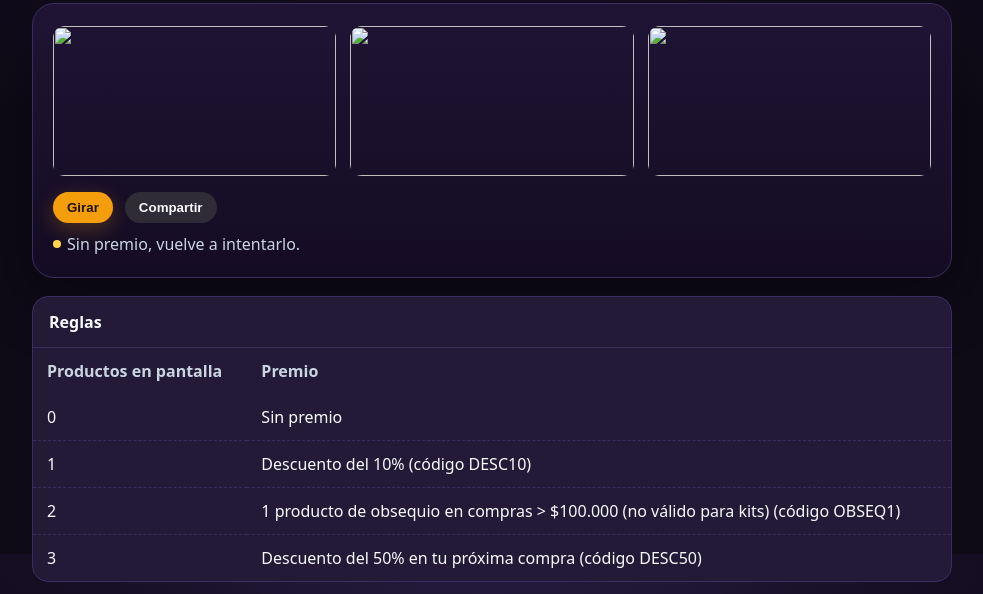
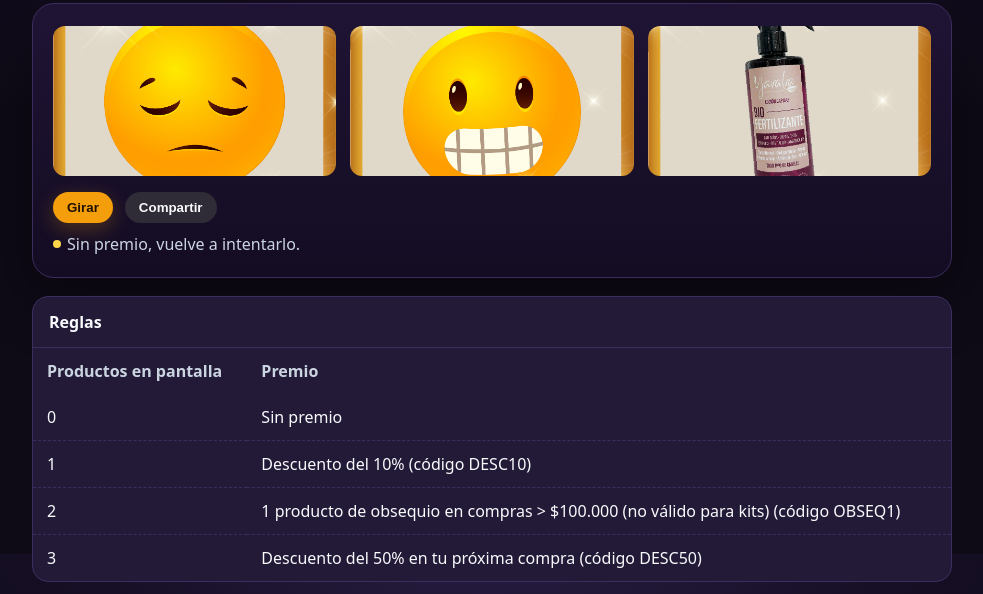
Before and after one commit to alejandrovasquezcuartas-byte/yavalva-slots, a plain HTML site: page index.html in a window 1280 px wide. Shown: the part 246-840 px from the top of the page, without its empty margins (148-1131 px from the left). Drawn offline with Linux system fonts and the light colour scheme.

Commit message:
Update index.html

```diff
--- a/index.html
+++ b/index.html
@@ -127,11 +127,11 @@ const PEDIDO = new URLSearchParams(location.search).get("pedido") || "";
 
 /* ======= Lista de imágenes (ajústala a tus nombres/paths) ======= */
 const SYMBOLS = [
-  "imgCarita1.jpg",
-  "imgCarita2.jpg",
-  "imgCarita3.jpg",
-  "imgCarita4.jpg",
-  "imgCarita5.jpg"
+  "img/imgCarita1.jpg",
+  "img/imgCarita2.jpg",
+  "img/imgCarita3.jpg",
+  "img/imgCarita4.jpg",
+  "img/imgCarita5.jpg"
 ];
 // Preload
 SYMBOLS.forEach(src => { const i=new Image(); i.src=src; });
```
